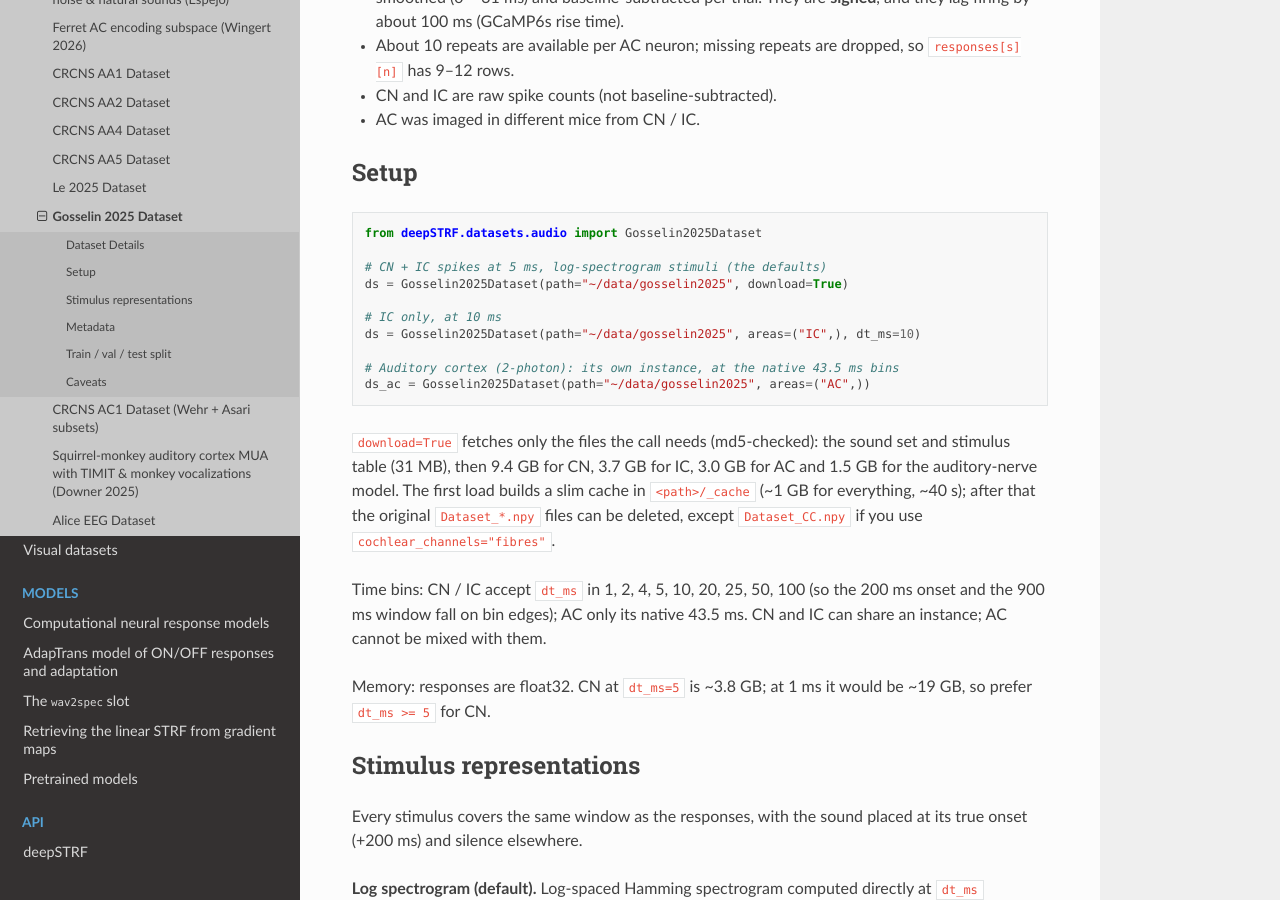
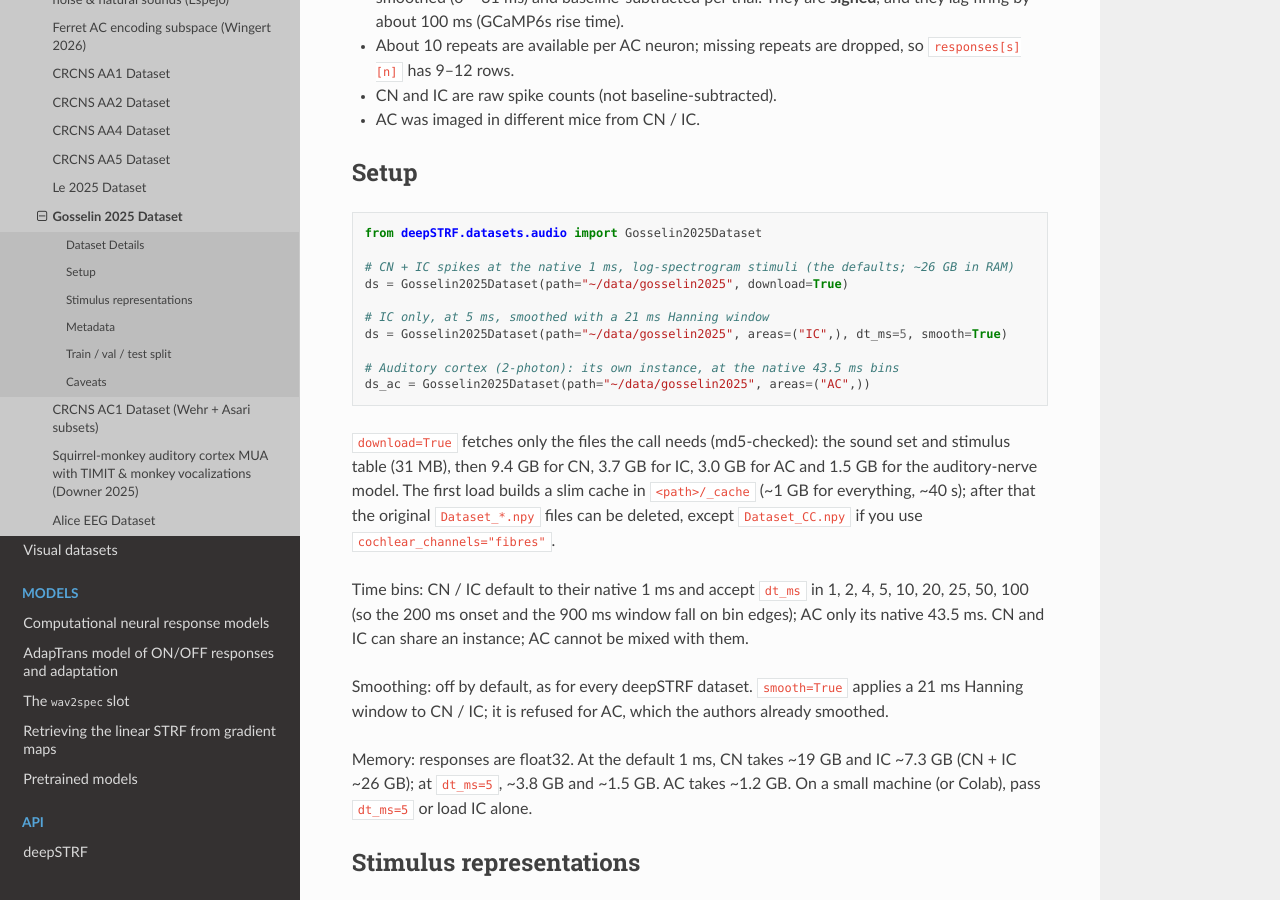
Before and after one commit to urancon/deepSTRF, a Sphinx documentation site: the page built from docs/_source/md/README_Gosselin_2025.md, in a window 1280 px wide and 900 px high, scrolled down 1298 px. Built offline with Sphinx 7.4.7 and the Read the Docs theme 3.1.0, drawn with Linux system fonts in a browser that asks for light colours; pages that are not in the unit, such as notebooks, are missing from menus.

Commit message:
feat(gosselin2025): native 1 ms default for CN/IC and an opt-in smooth flag (refused for AC)
Co-Authored-By: Claude Opus 5.5 <noreply@anthropic.com>

````diff
--- a/docs/_source/md/README_Gosselin_2025.md
+++ b/docs/_source/md/README_Gosselin_2025.md
@@ -60,11 +60,11 @@ file, so 50 dB and 70 dB versions of a sound differ by exactly 20 dB.
 ```python
 from deepSTRF.datasets.audio import Gosselin2025Dataset
 
-# CN + IC spikes at 5 ms, log-spectrogram stimuli (the defaults)
+# CN + IC spikes at the native 1 ms, log-spectrogram stimuli (the defaults; ~26 GB in RAM)
 ds = Gosselin2025Dataset(path="~/data/gosselin2025", download=True)
 
-# IC only, at 10 ms
-ds = Gosselin2025Dataset(path="~/data/gosselin2025", areas=("IC",), dt_ms=10)
+# IC only, at 5 ms, smoothed with a 21 ms Hanning window
+ds = Gosselin2025Dataset(path="~/data/gosselin2025", areas=("IC",), dt_ms=5, smooth=True)
 
 # Auditory cortex (2-photon): its own instance, at the native 43.5 ms bins
 ds_ac = Gosselin2025Dataset(path="~/data/gosselin2025", areas=("AC",))
@@ -77,12 +77,18 @@ and 1.5 GB for the auditory-nerve model. The first load builds a slim cache in
 `Dataset_*.npy` files can be deleted, except `Dataset_CC.npy` if you use
 `cochlear_channels="fibres"`.
 
-Time bins: CN / IC accept `dt_ms` in 1, 2, 4, 5, 10, 20, 25, 50, 100 (so the
-200 ms onset and the 900 ms window fall on bin edges); AC only its native
-43.5 ms. CN and IC can share an instance; AC cannot be mixed with them.
+Time bins: CN / IC default to their native 1 ms and accept `dt_ms` in 1, 2, 4,
+5, 10, 20, 25, 50, 100 (so the 200 ms onset and the 900 ms window fall on bin
+edges); AC only its native 43.5 ms. CN and IC can share an instance; AC cannot
+be mixed with them.
 
-Memory: responses are float32. CN at `dt_ms=5` is ~3.8 GB; at 1 ms it would be
-~19 GB, so prefer `dt_ms >= 5` for CN.
+Smoothing: off by default, as for every deepSTRF dataset. `smooth=True` applies
+a 21 ms Hanning window to CN / IC; it is refused for AC, which the authors
+already smoothed.
+
+Memory: responses are float32. At the default 1 ms, CN takes ~19 GB and IC
+~7.3 GB (CN + IC ~26 GB); at `dt_ms=5`, ~3.8 GB and ~1.5 GB. AC takes ~1.2 GB.
+On a small machine (or Colab), pass `dt_ms=5` or load IC alone.
 
 
 ## Stimulus representations
````
Also changed, not shown: 4 other files.
